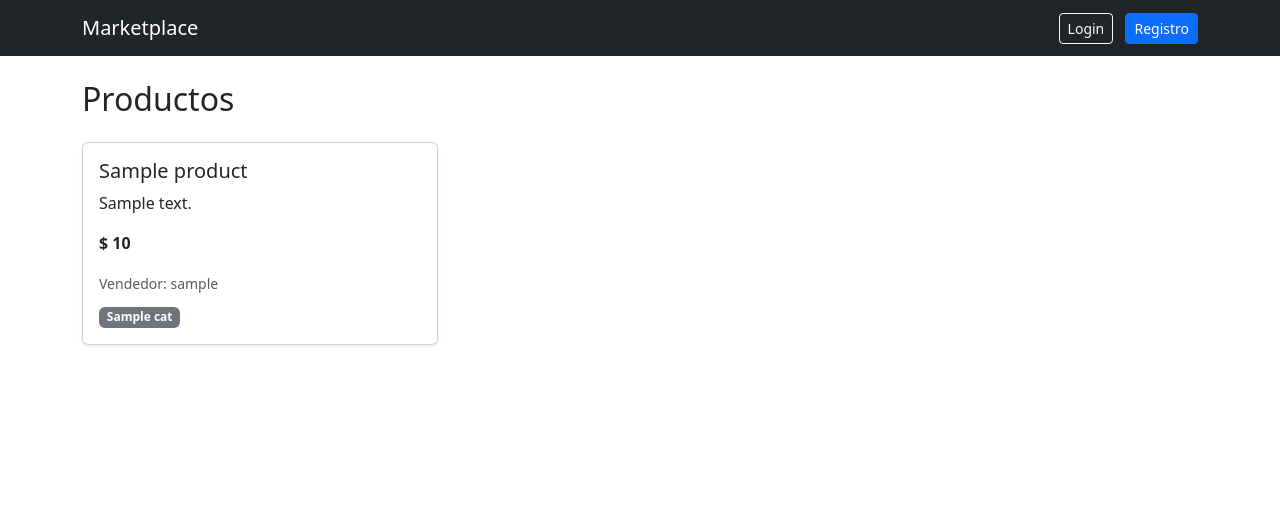
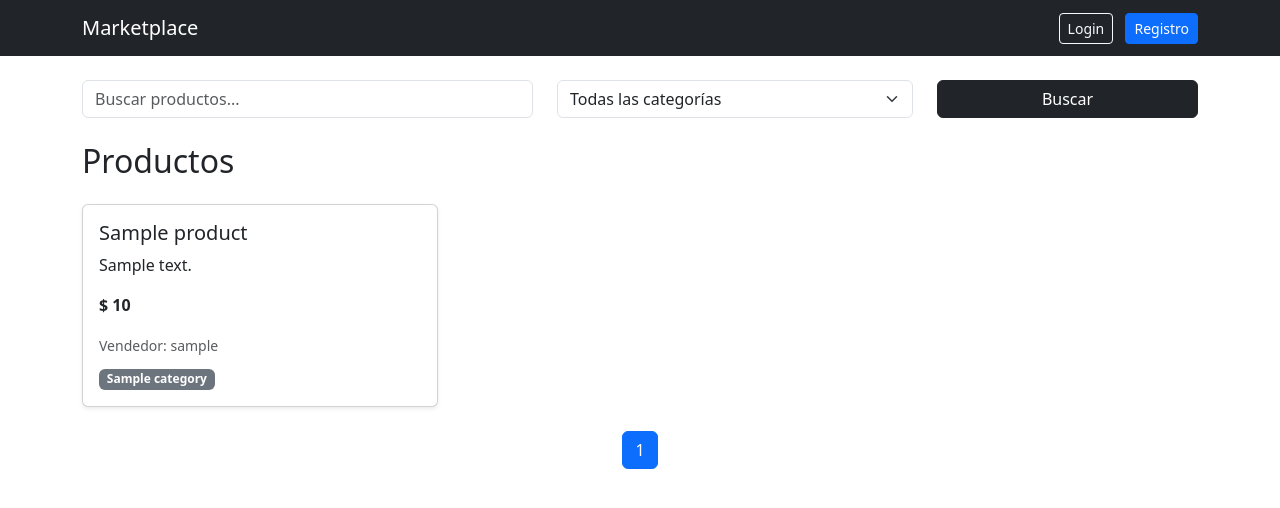
Before and after one commit to levit-14/marketplace_main_cy, a Django app: template store/templates/store/home.html in a window 1280 px wide. Shown: the top 508 px of the page. Run offline with Django 5.2, Linux system fonts and the light colour scheme; the template is opened without the code that fills it: most values are stand-ins (such as "Sample title", 1, 10 or a date in 2020).

Commit message:
sprint 5

```diff
--- a/store/templates/store/home.html
+++ b/store/templates/store/home.html
@@ -1,6 +1,37 @@
 {% extends 'store/base.html' %}
 
 {% block content %}
+
+<form method="GET" class="row mb-4">
+
+    <div class="col-md-5">
+        <input type="text"
+               name="q"
+               class="form-control"
+               placeholder="Buscar productos...">
+    </div>
+
+    <div class="col-md-4">
+        <select name="category"
+                class="form-select">
+
+            <option value="">Todas las categorías</option>
+
+            {% for category in categories %}
+                <option value="{{ category.id }}">
+                    {{ category.name }}
+                </option>
+            {% endfor %}
+
+        </select>
+    </div>
+
+    <div class="col-md-3">
+        <button class="btn btn-dark w-100">
+            Buscar
+        </button>
+    </div>
+</form>
 
 <h2 class="mb-4">Productos</h2>
 
@@ -39,4 +70,34 @@
     {% endfor %}
 </div>
 
+<nav>
+    <ul class="pagination justify-content-center">
+
+        {% if page_obj.has_previous %}
+            <li class="page-item">
+                <a class="page-link"
+                   href="?page={{ page_obj.previous_page_number }}">
+                   Anterior
+                </a>
+            </li>
+        {% endif %}
+
+        <li class="page-item active">
+            <span class="page-link">
+                {{ page_obj.number }}
+            </span>
+        </li>
+
+        {% if page_obj.has_next %}
+            <li class="page-item">
+                <a class="page-link"
+                   href="?page={{ page_obj.next_page_number }}">
+                   Siguiente
+                </a>
+            </li>
+        {% endif %}
+
+    </ul>
+</nav>
+
 {% endblock %}
```
Also changed, not shown: store/views.py (+17 -71 lines).
